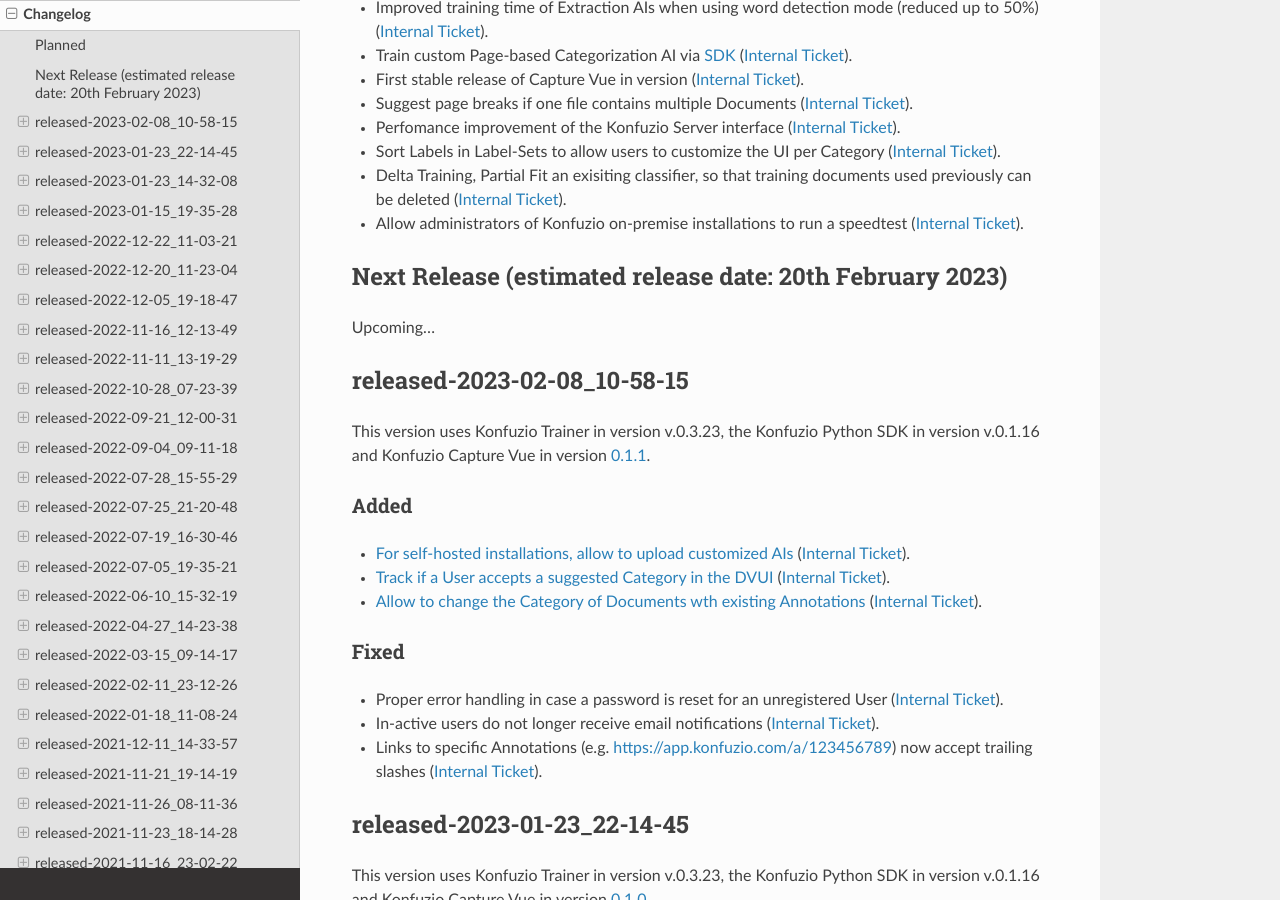
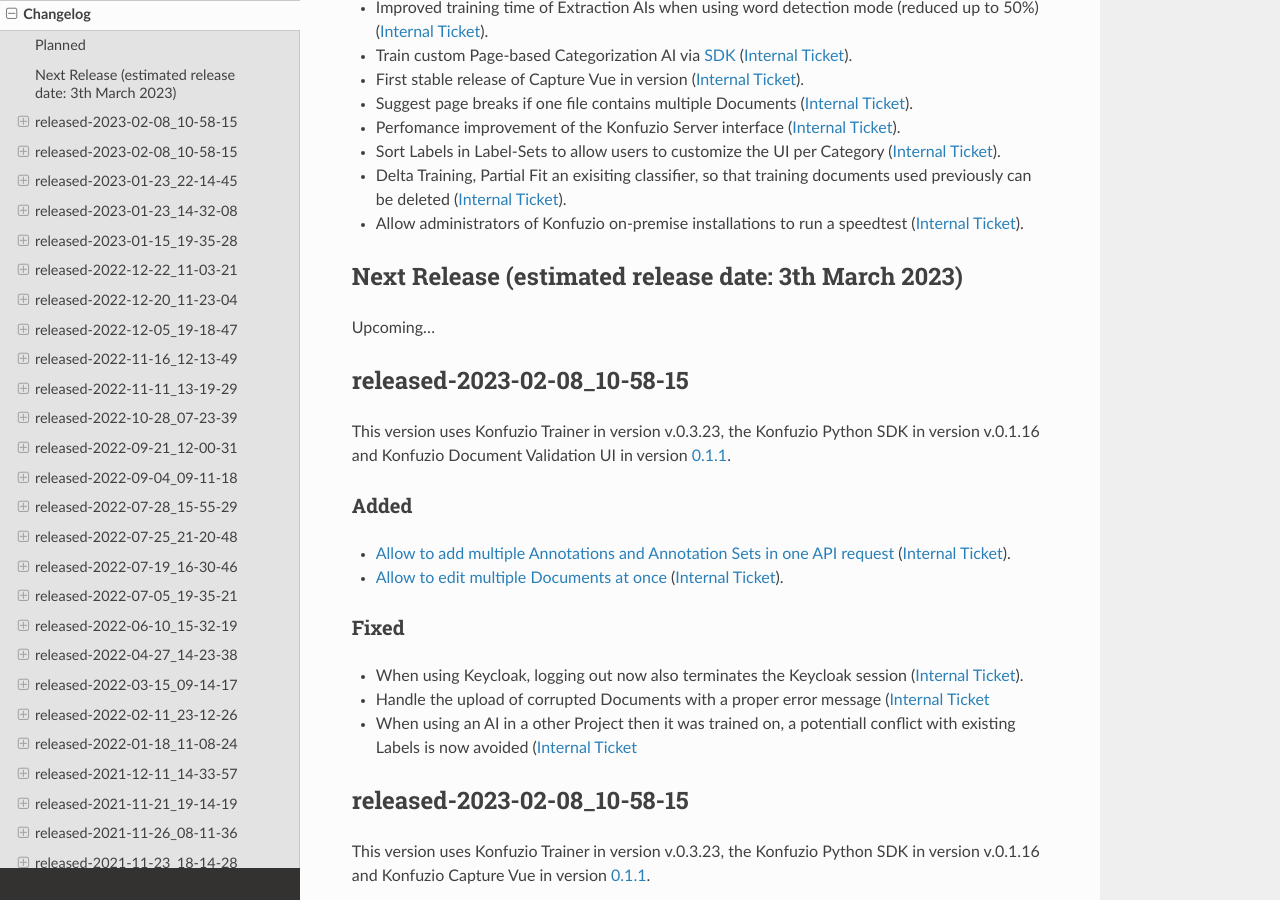
Before and after one commit to konfuzio-ai/konfuzio-sdk, a Sphinx documentation site: the page built from docs/web/changelog_app.md, in a window 1280 px wide and 900 px high, scrolled down 580 px. Built offline with Sphinx 7.4.7 and the Read the Docs theme 2.0.0, drawn with Linux system fonts in a browser that asks for light colours; a script that is not in the unit is left out.

Commit message:
Update changelog_app.md

```diff
--- a/docs/web/changelog_app.md
+++ b/docs/web/changelog_app.md
@@ -39,16 +39,30 @@
 - A bug during the extraction post-processing steps, which was causing the first line items of each page to be skipped ([Internal Ticket](https://git.konfuzio.com/konfuzio/objectives/-/issues/9561))
 -->
 
-## Next Release (estimated release date: 20th February 2023)
+## Next Release (estimated release date: 3th March 2023)
 
 Upcoming...
+
+## released-2023-02-08_10-58-15
+
+This version uses Konfuzio Trainer in version v.0.3.23, the Konfuzio Python SDK in version v.0.1.16 and Konfuzio Document Validation UI in version [0.1.1](https://github.com/konfuzio-ai/konfuzio-capture-vue/releases/).
+
+### Added
+- [Allow to add multiple Annotations and Annotation Sets in one API request](https://testing.konfuzio.com/v3/swagger/#/annotations/annotations_create) ([Internal Ticket](https://git.konfuzio.com/konfuzio/objectives/-/issues/10315)).
+- [Allow to edit multiple Documents at once](https://help.konfuzio.com/modules/documents/index.html#bulk-edit) ([Internal Ticket](https://git.konfuzio.com/konfuzio/objectives/-/issues/5898)).
+
+### Fixed
+- When using Keycloak, logging out now also terminates the Keycloak session ([Internal Ticket](https://git.konfuzio.com/konfuzio/objectives/-/issues/10361)).
+- Handle the upload of corrupted Documents with a proper error message ([Internal Ticket](https://git.konfuzio.com/konfuzio/objectives/-/issues/10113)
+- When using an AI in a other Project then it was trained on, a potentiall conflict with existing Labels is now avoided ([Internal Ticket](https://git.konfuzio.com/konfuzio/objectives/-/issues/10191)
+
 
 ## released-2023-02-08_10-58-15
 
 This version uses Konfuzio Trainer in version v.0.3.23, the Konfuzio Python SDK in version v.0.1.16 and Konfuzio Capture Vue in version [0.1.1](https://github.com/konfuzio-ai/konfuzio-capture-vue/releases/).
 
 ### Added
-- [For self-hosted installations, allow to upload customized AIs](https://testing.konfuzio.com/v3/swagger/#/extraction-ais/extraction_ais_upload_create) ([Internal Ticket](https://git.konfuzio.com/konfuzio/objectives/-/issues/9432)).
+- [For self-hosted installations, allow to upload customized AIs](https://app.konfuzio.com/v3/swagger/#/extraction-ais/extraction_ais_upload_create) ([Internal Ticket](https://git.konfuzio.com/konfuzio/objectives/-/issues/9432)).
 - [Track if a User accepts a suggested Category in the DVUI](https://github.com/konfuzio-ai/document-validation-ui) ([Internal Ticket](https://git.konfuzio.com/konfuzio/objectives/-/issues/9995)).
 - [Allow to change the Category of Documents wth existing Annotations](https://help.konfuzio.com/modules/documents/index.html#category)  ([Internal Ticket](https://git.konfuzio.com/konfuzio/objectives/-/issues/10564)).
 
```
